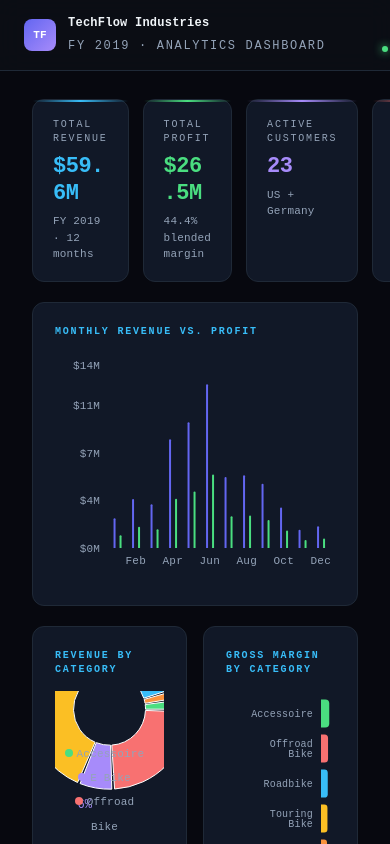
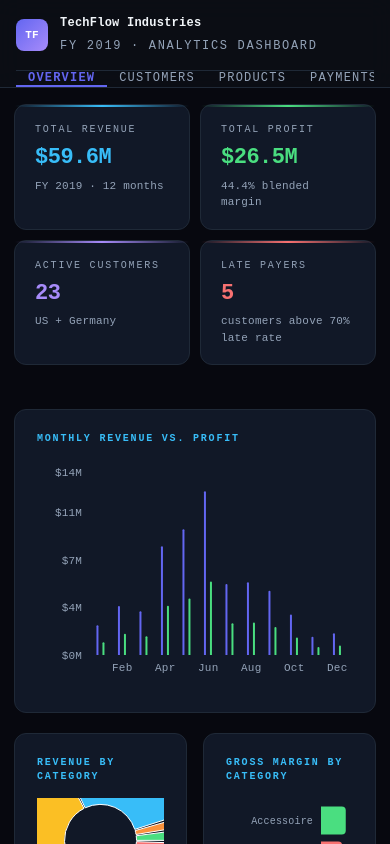
Before and after one commit to bta5-csula/society-for-ai-in-enterprise-systems, a React (Vite) app in the folder techflow_project_v1/: page / in a window 390 px wide. Built offline with nearby package versions, Linux system fonts and the light colour scheme.

Commit message:
Add files via upload

```diff
--- a/techflow_project_v1/src/App.jsx
+++ b/techflow_project_v1/src/App.jsx
@@ -629,6 +629,18 @@ const AI_STAGES = [
 ];
 
 // ── HELPERS ───────────────────────────────────────────────────────────────────
+
+// ── RESPONSIVE HOOK ───────────────────────────────────────────────────────────
+function useWindowWidth() {
+  const [w, setW] = useState(window.innerWidth);
+  useEffect(() => {
+    const handler = () => setW(window.innerWidth);
+    window.addEventListener("resize", handler);
+    return () => window.removeEventListener("resize", handler);
+  }, []);
+  return w;
+}
+
 const fmt = (n) =>
   n >= 1e6
     ? `$${(n / 1e6).toFixed(1)}M`
@@ -880,6 +892,7 @@ const TABS = ["Overview", "Customers", "Products", "Payments", "AI Analyst"];
 
 export default function App() {
   const [tab, setTab] = useState("Overview");
+  const isMobile = useWindowWidth() < 768;
   const [selectedCustomer, setSelectedCustomer] = useState(null);
   const [catFilter, setCatFilter] = useState("All");
   const [chatInput, setChatInput] = useState("");
@@ -988,7 +1001,7 @@ Best margin: Accessories ~55%. Lowest: E-Bike 38.9%.`;
       // 2.4. ══ QUOTA LIMIT CHECK ══
       if (!finalReply || finalReply === "{}" || finalReply === "undefined") {
         finalReply =
-          "AI Analyst is unfortunately unavailable for the rest of today.";
+          "AI analyst is unfortunately unavailable for the rest of today.";
       }
 
       // 3. UI Cleanup
@@ -1065,9 +1078,10 @@ Best margin: Accessories ~55%. Lowest: E-Bike 38.9%.`;
       <div
         className="glass-header"
         style={{
-          padding: "0 24px",
+          padding: isMobile ? "0 16px" : "0 24px",
           display: "flex",
-          alignItems: "stretch",
+          flexDirection: isMobile ? "column" : "row",
+          alignItems: isMobile ? "flex-start" : "stretch",
           justifyContent: "space-between",
           position: "sticky",
           top: 0,
@@ -1128,11 +1142,14 @@ Best margin: Accessories ~55%. Lowest: E-Bike 38.9%.`;
           style={{
             display: "flex",
             alignItems: "stretch",
-            marginLeft: "40px",
+            marginLeft: isMobile ? "0px" : "40px",
+            marginTop: isMobile ? "0px" : "0px",
             gap: 0,
             flex: 1,
             overflowX: "auto",
             scrollbarWidth: "none",
+            width: isMobile ? "100%" : "auto",
+            borderTop: isMobile ? `1px solid ${C.border}` : "none",
           }}
         >
           {TABS.map((t) => (
@@ -1164,9 +1181,9 @@ Best margin: Accessories ~55%. Lowest: E-Bike 38.9%.`;
         {/* RIGHT GROUP: Stacked Back Button and Live Status */}
         <div
           style={{
-            display: "flex",
+            display: isMobile ? "none" : "flex",
             flexDirection: "column",
-            alignItems: "flex-end", // Aligns everything to the right edge
+            alignItems: "flex-end",
             justifyContent: "center",
             gap: "4px",
             flexShrink: 0,
@@ -1218,7 +1235,7 @@ Best margin: Accessories ~55%. Lowest: E-Bike 38.9%.`;
 
       <div
         style={{
-          padding: "28px 32px",
+          padding: isMobile ? "16px 14px" : "28px 32px",
           maxWidth: 1440,
           margin: "0 auto",
           width: "100%",
@@ -1232,8 +1249,11 @@ Best margin: Accessories ~55%. Lowest: E-Bike 38.9%.`;
             <div
               style={{
                 display: "grid",
-                gridTemplateColumns: "repeat(4,1fr)",
-                gap: 14,
+                gridTemplateColumns: isMobile
+                  ? "repeat(2, 1fr)"
+                  : "repeat(4, 1fr)",
+                gap: isMobile ? 10 : 16,
+                marginBottom: 24,
               }}
             >
               <KpiCard
@@ -1302,7 +1322,9 @@ Best margin: Accessories ~55%. Lowest: E-Bike 38.9%.`;
             <div
               style={{
                 display: "grid",
-                gridTemplateColumns: "1fr 1fr",
+                gridTemplateColumns: isMobile
+                  ? "repeat(2, 1fr)"
+                  : "repeat(2, 1fr)",
                 gap: 16,
               }}
             >
@@ -1719,8 +1741,8 @@ Best margin: Accessories ~55%. Lowest: E-Bike 38.9%.`;
                     <div
                       style={{
                         display: "grid",
-                        gridTemplateColumns: "1fr 1fr",
-                        gap: 10,
+                        gridTemplateColumns: isMobile ? "1fr" : "1fr 1fr",
+                        gap: 16,
                       }}
                     >
                       {[
@@ -1782,7 +1804,7 @@ Best margin: Accessories ~55%. Lowest: E-Bike 38.9%.`;
             <div
               style={{
                 display: "grid",
-                gridTemplateColumns: "repeat(3,1fr)",
+                gridTemplateColumns: isMobile ? "1fr" : "repeat(3,1fr)",
                 gap: 14,
               }}
             >
@@ -1964,7 +1986,7 @@ Best margin: Accessories ~55%. Lowest: E-Bike 38.9%.`;
                 border: `1px solid ${C.border}`,
                 borderRadius: 12,
                 padding: 20,
-                height: 460,
+                height: isMobile ? 300 : 460,
                 overflowY: "auto",
                 display: "flex",
                 flexDirection: "column",
--- a/techflow_project_v1/src/index.css
+++ b/techflow_project_v1/src/index.css
@@ -7,29 +7,21 @@ html {
 body {
   margin: 0;
   background-color: #07080f;
-  /* Stops the "white bounce" at top/bottom */
-  overscroll-behavior-y: none;
-  /* Allows scrolling left/right only if content is wider (like when zoomed) */
-  overflow-x: auto;
   font-family: Inter, system-ui, Avenir, Helvetica, Arial, sans-serif;
   -webkit-font-smoothing: antialiased;
   -moz-osx-font-smoothing: grayscale;
+  overflow: hidden; /* IMPORTANT: Desktop default — keeps your current look exactly */
+}
+
+@media (max-width: 768px) {
+  body {
+    overflow-y: auto; /* Mobile needs to scroll vertically */
+    overscroll-behavior: none; /* But still no white bounce */
+  }
 }
 
 #root {
   background-color: #07080f;
-}
-
-body {
-  margin: 0;
-  background-color: #07080f;
-  /* 'visible' ensures the body expands to show all content and the footer */
-  overflow: visible;
-  /* Allows smooth panning on mobile/trackpads without the 'bounce' */
-  overscroll-behavior: auto;
-  font-family: Inter, system-ui, Avenir, Helvetica, Arial, sans-serif;
-  -webkit-font-smoothing: antialiased;
-  -moz-osx-font-smoothing: grayscale;
 }
 
 :root {
@@ -82,14 +74,6 @@ body {
   #social .button-icon {
     filter: invert(1) brightness(2);
   }
-}
-
-body {
-  margin: 0;
-  overflow: hidden; /* Prevents the white "bounce" when scrolling */
-  font-family: Inter, system-ui, Avenir, Helvetica, Arial, sans-serif;
-  -webkit-font-smoothing: antialiased;
-  -moz-osx-font-smoothing: grayscale;
 }
 
 #root {
```
